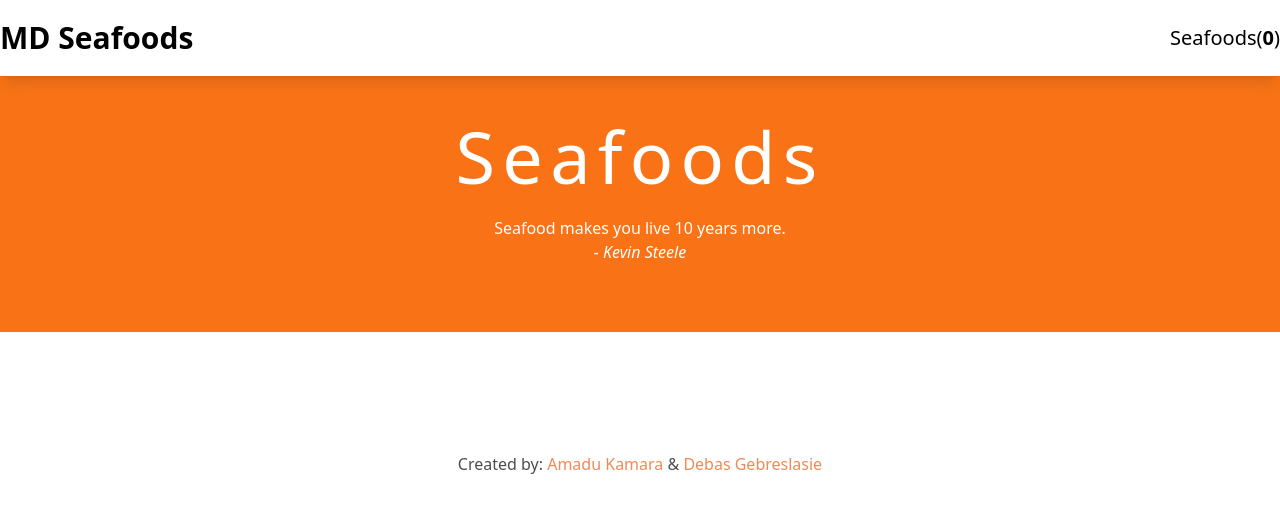
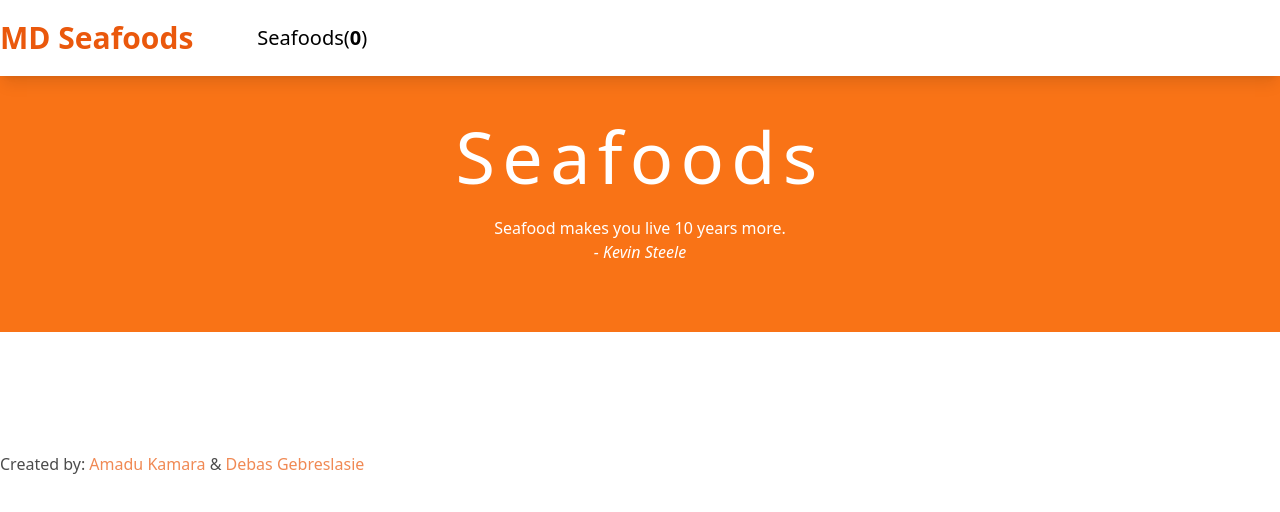
Before and after one commit to AmaduKamara/seafoods-app, a website built with webpack: page src/index.html in a window 1280 px wide. Built offline with nearby package versions, Linux system fonts and the light colour scheme; no server answers.

Commit message:
Style the Logo and seafood counter text

```diff
--- a/src/index.html
+++ b/src/index.html
@@ -21,8 +21,10 @@
   </head>
   <body>
     <header class="py-5 shadow-lg sticky top-0 bg-white z-50">
-      <div class="container mx-auto flex justify-between items-center">
-        <a href="./index.html" class="text-3xl font-bold">MD Seafoods</a>
+      <div class="container mx-auto flex items-center">
+        <a href="./index.html" class="text-3xl font-bold text-orange-600 mr-16"
+          >MD Seafoods</a
+        >
         <a href="./index.html" class="text-xl"
           >Seafoods(<span class="text-xl font-semibold food-counter">0</span>)
         </a>
@@ -64,7 +66,7 @@
 
     <footer class="mt-16 py-6 w-full">
       <div class="container mx-auto">
-        <p class="text-center opacity-70">
+        <p class="opacity-70">
           Created by:
           <a
             href="https://github.com/AmaduKamara"
```
